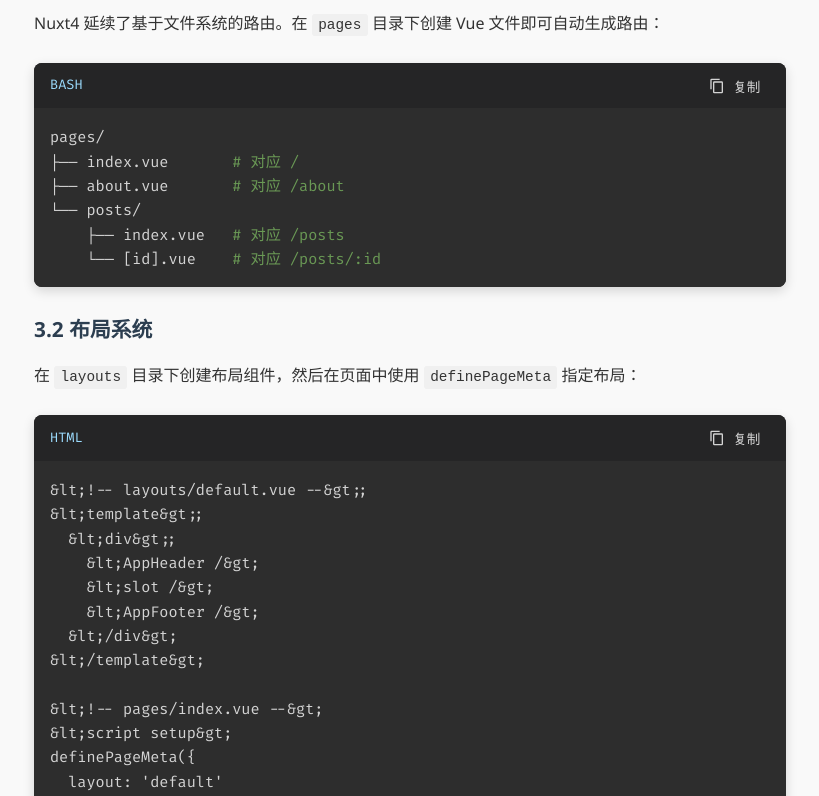
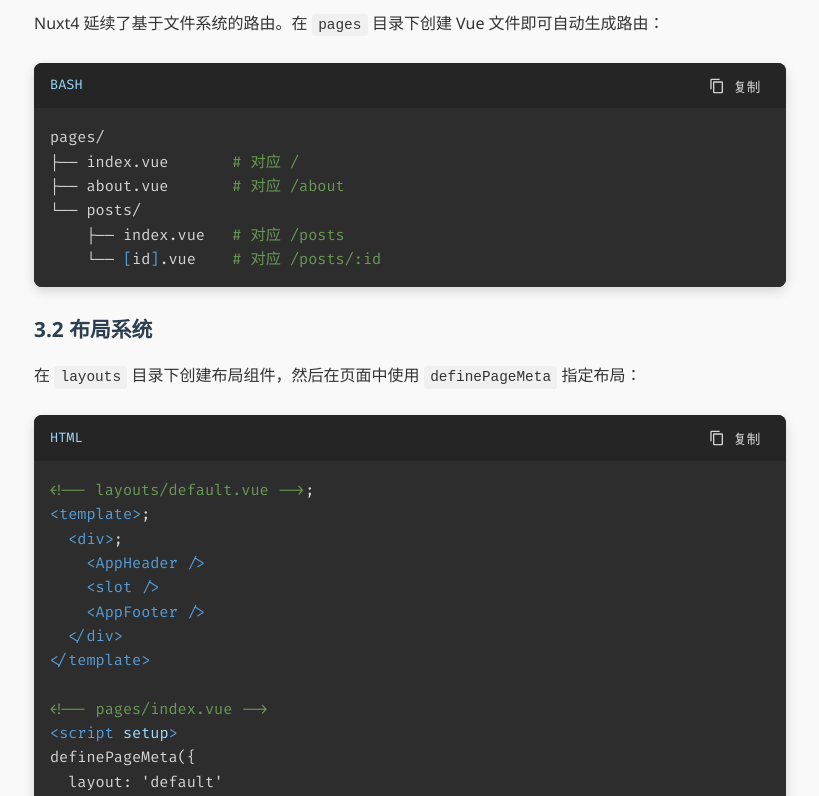
Before and after one commit to NiceHuanYu/HuanYuBlog, a Nuxt app: page /posts/1 in a window 1280 px wide. Shown: the part 1800-2596 px from the top of the page, without its empty margins (230-1049 px from the left). Built offline with nearby package versions, Linux system fonts and the light colour scheme.

Commit message:
修复了html代码显示问题

```diff
--- a/app/components/CodeBlock.vue
+++ b/app/components/CodeBlock.vue
@@ -1,7 +1,7 @@
 <template>
   <div class="deepseek-code-block" :class="`language-${language}`">
     <div class="code-header">
-      <span class="language-tag">{{ language }}</span>
+      <span class="language-tag">{{ languageDisplay }}</span>
       <button class="copy-button" @click="copyCode">
         <svg class="copy-icon" viewBox="0 0 24 24">
           <path d="M19,21H8V7H19M19,5H8A2,2 0 0,0 6,7V21A2,2 0 0,0 8,23H19A2,2 0 0,0 21,21V7A2,2 0 0,0 19,5M16,1H4A2,2 0 0,0 2,3V17H4V3H16V1Z" />
@@ -9,12 +9,12 @@
         <span class="copy-text">复制</span>
       </button>
     </div>
-    <pre><code ref="codeElement" :class="`language-${language}`">{{ formattedCode }}</code></pre>
+    <pre ref="preElement"><code ref="codeElement" :class="`language-${language}`">{{ rawCode }}</code></pre>
   </div>
 </template>
 
 <script setup>
-import { ref, computed } from 'vue'
+import { ref, onMounted, computed } from 'vue'
 
 const props = defineProps({
   language: {
@@ -27,16 +27,30 @@
   }
 })
 
+const preElement = ref(null)
 const codeElement = ref(null)
 
-// 确保代码中的换行符被保留
-const formattedCode = computed(() => {
-  return props.code
-    .replace(/</g, '&lt;')
-    .replace(/>/g, '&gt;')
-    .replace(/\n/g, '\n') // 保留换行符
+// 处理语言显示名称
+const languageDisplay = computed(() => {
+  const langMap = {
+    html: 'HTML',
+    javascript: 'JavaScript',
+    bash: 'Bash',
+    // 添加其他语言映射
+  }
+  return langMap[props.language] || props.language
 })
 
+// 处理原始代码，确保换行和缩进
+const rawCode = computed(() => {
+  // 移除首尾空白
+  let code = props.code.trim()
+  // 统一换行符
+  code = code.replace(/\r\n/g, '\n')
+  return code
+})
+
+// 复制代码
 const copyCode = async () => {
   try {
     await navigator.clipboard.writeText(props.code)
@@ -52,12 +66,41 @@
     console.error('复制失败:', err)
   }
 }
+
+// 高亮代码
+onMounted(() => {
+  // 动态导入所需的Prism语言组件
+  const importLanguage = async () => {
+    try {
+      switch (props.language) {
+        case 'html':
+          await import('prismjs/components/prism-markup')
+          break
+        case 'javascript':
+          await import('prismjs/components/prism-javascript')
+          break
+        case 'bash':
+          await import('prismjs/components/prism-bash')
+          break
+        // 添加其他语言支持
+        default:
+          await import('prismjs/components/prism-javascript')
+      }
+
+      // 手动高亮代码
+      if (window.Prism) {
+        window.Prism.highlightElement(codeElement.value)
+      }
+    } catch (error) {
+      console.error('加载语言组件失败:', error)
+    }
+  }
+
+  importLanguage()
+})
 </script>
 
 <style scoped>
-:deep(pre code) {
-  white-space: pre !important;
-}
 .deepseek-code-block {
   position: relative;
   margin: 1.5rem 0;
@@ -116,18 +159,21 @@
   line-height: 1.6;
   color: #d4d4d4;
   font-family: 'Fira Code', 'Courier New', monospace;
+  white-space: pre;
+  tab-size: 2;
 }
 
 code {
   display: block;
   white-space: pre;
-  font-family: 'Fira Code', monospace;
-  color: #d4d4d4;
-  line-height: 1.6;
-  font-size: 0.95rem;
+  font-family: inherit;
+  color: inherit;
+  line-height: inherit;
+  font-size: inherit;
+  background: transparent;
 }
 
-/* 语法高亮样式 - 类似VS Code深色主题 */
+/* 语法高亮样式 */
 :deep(.token.comment),
 :deep(.token.prolog),
 :deep(.token.doctype),
@@ -135,27 +181,35 @@
   color: #6a9955;
 }
 
+:deep(.token.tag),
 :deep(.token.punctuation) {
-  color: #d4d4d4;
+  color: #569cd6;
+}
+
+:deep(.token.attr-name) {
+  color: #9cdcfe;
+}
+
+:deep(.token.attr-value),
+:deep(.token.string) {
+  color: #ce9178;
+}
+
+:deep(.token.keyword) {
+  color: #569cd6;
+}
+
+:deep(.token.selector) {
+  color: #d7ba7d;
 }
 
 :deep(.token.property),
-:deep(.token.tag),
 :deep(.token.boolean),
 :deep(.token.number),
 :deep(.token.constant),
 :deep(.token.symbol),
 :deep(.token.deleted) {
   color: #b5cea8;
-}
-
-:deep(.token.selector),
-:deep(.token.attr-name),
-:deep(.token.string),
-:deep(.token.char),
-:deep(.token.builtin),
-:deep(.token.inserted) {
-  color: #ce9178;
 }
 
 :deep(.token.operator),
```
